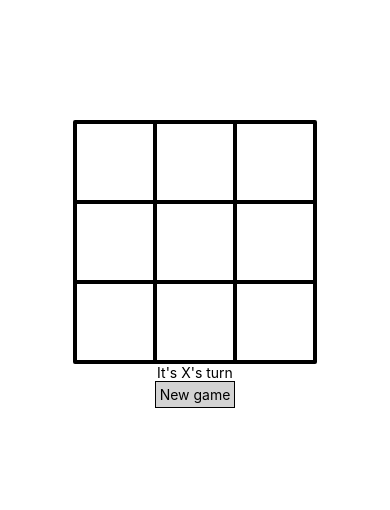
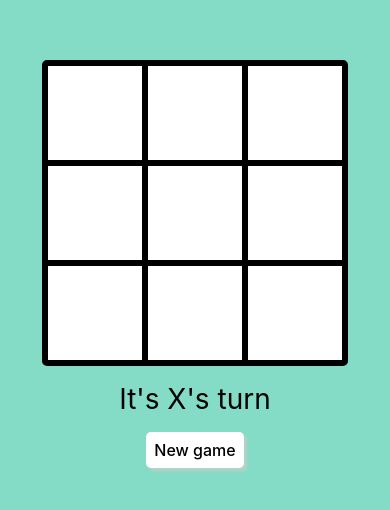
Before and after one commit to Blickhan/rn-tic-tac-toe, a React Native app: screen / in a window 390 px wide. Shown: the part 158-668 px from the top of the page. Built offline with nearby package versions, Linux system fonts and the light colour scheme.

Commit message:
refactor state to live in reducer, complete win validation, and just general organization improvements

```diff
--- a/src/App.tsx
+++ b/src/App.tsx
@@ -1,63 +1,11 @@
-import React, {useState} from 'react';
-import {
-  SafeAreaView,
-  StyleSheet,
-  Text,
-  TouchableOpacity,
-  View,
-} from 'react-native';
-import Board, {BoardState} from './Board';
-import {getWhoWon} from './utils';
+import React from 'react';
+import {SafeAreaView, StyleSheet} from 'react-native';
+import TicTacToe from './components/TicTacToe';
 
 const App = () => {
-  const initialPlayerTurn = 'X';
-  const initialBoardState = Array(3).fill(Array(3).fill(null));
-  const [boardState, setBoardState] = useState<BoardState>(initialBoardState);
-  const [playerTurn, setPlayerTurn] = useState<'X' | 'O'>(initialPlayerTurn);
-
-  const whoWon = getWhoWon(boardState);
-  const isGameOver = whoWon !== undefined;
-
-  const onPress = (col: number, row: number) => {
-    const newBoardState = boardState.map(function (arr) {
-      return arr.slice();
-    });
-
-    if (newBoardState[col][row] !== null || isGameOver) {
-      return;
-    }
-
-    newBoardState[col][row] = playerTurn;
-    setBoardState(newBoardState);
-    setPlayerTurn(playerTurn === 'X' ? 'O' : 'X');
-  };
-
-  const onReset = () => {
-    setPlayerTurn(initialPlayerTurn);
-    setBoardState(initialBoardState);
-  };
-
-  const getPlayerTurnText = () => {
-    if (isGameOver) {
-      if (whoWon === null) {
-        return "Cat's game";
-      } else {
-        return `${whoWon} won!`;
-      }
-    }
-
-    return `It's ${playerTurn}'s turn`;
-  };
-
   return (
     <SafeAreaView style={styles.safeArea}>
-      <View style={styles.container}>
-        <Board values={boardState} onBoxPress={onPress} />
-        <Text>{getPlayerTurnText()}</Text>
-        <TouchableOpacity style={styles.button} onPress={onReset}>
-          <Text>New game</Text>
-        </TouchableOpacity>
-      </View>
+      <TicTacToe />
     </SafeAreaView>
   );
 };
@@ -65,18 +13,7 @@ const App = () => {
 const styles = StyleSheet.create({
   safeArea: {
     flex: 1,
-  },
-  container: {
-    flex: 1,
-    padding: 16,
-    justifyContent: 'center',
-    alignItems: 'center',
-  },
-  button: {
-    padding: 4,
-    backgroundColor: 'lightgray',
-    borderWidth: 1,
-    borderColor: 'black',
+    backgroundColor: '#84DCC6',
   },
 });
 
--- a/src/Board.tsx
+++ /dev/null
@@ -1,66 +0,0 @@
-import React, {FC} from 'react';
-import {StyleSheet, Text, TouchableOpacity, View} from 'react-native';
-
-type Value = 'X' | 'O' | null;
-
-export type BoardState = Value[][];
-
-type BoxProps = {
-  value: Value;
-  onPress?: () => void;
-};
-
-const Box: FC<BoxProps> = ({value, onPress}) => {
-  return (
-    <TouchableOpacity style={styles.box} onPress={onPress}>
-      <Text>{value}</Text>
-    </TouchableOpacity>
-  );
-};
-
-type BoardProps = {
-  values: BoardState;
-  onBoxPress?: (col: number, row: number) => void;
-};
-
-const Board: FC<BoardProps> = ({values, onBoxPress}) => {
-  return (
-    <View style={styles.container}>
-      <View style={styles.row}>
-        {values[0].map((value, index) => {
-          return <Box value={value} onPress={() => onBoxPress?.(0, index)} />;
-        })}
-      </View>
-      <View style={styles.row}>
-        {values[1].map((value, index) => {
-          return <Box value={value} onPress={() => onBoxPress?.(1, index)} />;
-        })}
-      </View>
-      <View style={styles.row}>
-        {values[2].map((value, index) => {
-          return <Box value={value} onPress={() => onBoxPress?.(2, index)} />;
-        })}
-      </View>
-    </View>
-  );
-};
-
-const styles = StyleSheet.create({
-  container: {
-    borderWidth: 2,
-    borderRadius: 2,
-  },
-  row: {
-    flexDirection: 'row',
-  },
-  box: {
-    borderWidth: 2,
-    borderColor: 'black',
-    width: 80,
-    height: 80,
-    justifyContent: 'center',
-    alignItems: 'center',
-  },
-});
-
-export default Board;
--- /dev/null
+++ b/src/components/Board.tsx
@@ -0,0 +1,44 @@
+import React, {FC} from 'react';
+import {StyleSheet, View} from 'react-native';
+import {BoardState} from '../types';
+import Box from './Box';
+
+type BoardProps = {
+  values: BoardState;
+  onBoxPress: (col: number, row: number) => void;
+  disabled?: boolean;
+};
+
+const Board: FC<BoardProps> = ({values, onBoxPress, disabled}) => {
+  return (
+    <View style={styles.container}>
+      {values.map((rowValues, rowIndex) => (
+        <View key={rowIndex} style={styles.row}>
+          {rowValues.map((value, colIndex) => {
+            return (
+              <Box
+                key={`${rowIndex}${colIndex}`}
+                value={value}
+                onPress={() => onBoxPress(rowIndex, colIndex)}
+                disabled={!!value || disabled}
+              />
+            );
+          })}
+        </View>
+      ))}
+    </View>
+  );
+};
+
+const styles = StyleSheet.create({
+  container: {
+    borderWidth: 3,
+    borderRadius: 5,
+    backgroundColor: '#fff',
+  },
+  row: {
+    flexDirection: 'row',
+  },
+});
+
+export default Board;
--- /dev/null
+++ b/src/components/Box.tsx
@@ -0,0 +1,34 @@
+import React, {FC} from 'react';
+import {StyleSheet, Text, TouchableOpacity} from 'react-native';
+import {BoxValue} from '../types';
+
+type BoxProps = {
+  value: BoxValue;
+  onPress: () => void;
+  disabled?: boolean;
+};
+
+const Box: FC<BoxProps> = ({value, onPress, disabled}) => {
+  return (
+    <TouchableOpacity style={styles.box} onPress={onPress} disabled={disabled}>
+      <Text style={styles.text}>{value}</Text>
+    </TouchableOpacity>
+  );
+};
+
+const styles = StyleSheet.create({
+  box: {
+    borderWidth: 3,
+    borderColor: 'black',
+    width: 100,
+    height: 100,
+    justifyContent: 'center',
+    alignItems: 'center',
+  },
+  text: {
+    fontSize: 28,
+    fontWeight: '500',
+  },
+});
+
+export default Box;
--- /dev/null
+++ b/src/components/TicTacToe.tsx
@@ -0,0 +1,61 @@
+import React, {useReducer} from 'react';
+import {StyleSheet, Text, TouchableOpacity, View} from 'react-native';
+import Board from './Board';
+import {initialState, reducer} from '../reducer';
+import {getPlayerTurnText} from '../utils';
+
+const TicTacToe = () => {
+  const [state, dispatch] = useReducer(reducer, initialState);
+
+  const onBoxPress = (col: number, row: number) => {
+    dispatch({type: 'selectBox', col, row});
+  };
+
+  const onReset = () => dispatch({type: 'reset'});
+
+  const isGameOver = state.whoWon !== undefined;
+
+  return (
+    <View style={styles.container}>
+      <Board
+        values={state.boardState}
+        onBoxPress={onBoxPress}
+        disabled={isGameOver}
+      />
+      <Text style={styles.playerTurnText}>
+        {getPlayerTurnText(state.playerTurn, state.whoWon)}
+      </Text>
+      <TouchableOpacity style={styles.resetButton} onPress={onReset}>
+        <Text style={styles.resetText}>New game</Text>
+      </TouchableOpacity>
+    </View>
+  );
+};
+
+const styles = StyleSheet.create({
+  container: {
+    flex: 1,
+    padding: 16,
+    justifyContent: 'center',
+    alignItems: 'center',
+  },
+  playerTurnText: {
+    fontSize: 28,
+    marginVertical: 16,
+  },
+  resetButton: {
+    padding: 8,
+    backgroundColor: '#fff',
+    borderRadius: 5,
+    shadowColor: '#ccc',
+    shadowOpacity: 0.7,
+    shadowRadius: 3,
+    shadowOffset: {width: 3, height: 3},
+  },
+  resetText: {
+    fontSize: 16,
+    fontWeight: '500',
+  },
+});
+
+export default TicTacToe;
--- /dev/null
+++ b/src/reducer.ts
@@ -0,0 +1,45 @@
+import {BoardState, Player} from './types';
+import {getWhoWon} from './utils';
+
+type State = {
+  boardState: BoardState;
+  playerTurn: Player;
+  /** This is also used to infer if the game is over. null = draw, undefined = game isn't over */
+  whoWon: Player | null | undefined;
+};
+
+type Action = {type: 'selectBox'; col: number; row: number} | {type: 'reset'};
+
+export const initialState: State = {
+  boardState: new Array(3).fill(new Array(3).fill(null)),
+  playerTurn: 'X',
+  whoWon: undefined,
+};
+
+export function reducer(state: State, action: Action): State {
+  switch (action.type) {
+    case 'selectBox':
+      const {col, row} = action;
+      // box has already been selected or game is over
+      if (state.boardState[col][row] !== null || state.whoWon !== undefined) {
+        return state;
+      }
+
+      // make copy of board state
+      const newBoardState = state.boardState.map(function (arr) {
+        return arr.slice();
+      });
+
+      // mark selected box for current player
+      newBoardState[col][row] = state.playerTurn;
+      return {
+        boardState: newBoardState,
+        playerTurn: state.playerTurn === 'X' ? 'O' : 'X', // toggle player turn
+        whoWon: getWhoWon(newBoardState), // check if someone won
+      };
+    case 'reset':
+      return initialState;
+    default:
+      return state;
+  }
+}
--- /dev/null
+++ b/src/types.ts
@@ -0,0 +1,5 @@
+export type Player = 'X' | 'O';
+
+export type BoxValue = Player | null;
+
+export type BoardState = BoxValue[][];
--- a/src/utils.ts
+++ b/src/utils.ts
@@ -1,13 +1,103 @@
-import {BoardState} from './Board';
+import {BoardState, BoxValue, Player} from './types';
 
 /**
  *
  * @param boardState
  * @returns undefined if the game is not over, null if the game is a draw, otherwise the player who won
  */
-export const getWhoWon = (
-  boardState: BoardState,
-): 'X' | 'O' | null | undefined => {
-  // TODO: add validation to see who won
-  return;
+export const getWhoWon = (boardState: BoardState): BoxValue | undefined => {
+  // array of winning coordinate sets
+  const winningSets = [
+    // horizontal winners
+    [
+      [0, 0],
+      [0, 1],
+      [0, 2],
+    ],
+    [
+      [1, 0],
+      [1, 1],
+      [1, 2],
+    ],
+    [
+      [2, 0],
+      [2, 1],
+      [2, 2],
+    ],
+    // vertical winners
+    [
+      [0, 0],
+      [1, 0],
+      [2, 0],
+    ],
+    [
+      [0, 1],
+      [1, 1],
+      [2, 1],
+    ],
+    [
+      [0, 2],
+      [1, 2],
+      [2, 2],
+    ],
+    // diagnol winners
+    [
+      [0, 0],
+      [1, 1],
+      [2, 2],
+    ],
+    [
+      [0, 2],
+      [1, 1],
+      [2, 0],
+    ],
+  ];
+
+  for (let i = 0; i < winningSets.length; i++) {
+    // current set of winning coordinates
+    const [coords1, coords2, coords3] = winningSets[i];
+
+    // use the first value from the set as the current potential winner
+    const boxValue = boardState[coords1[0]][coords1[1]];
+
+    // check if the winning coordinates contain the same non-null values
+    if (
+      boxValue !== null &&
+      boardState[coords1[0]][coords1[1]] ===
+        boardState[coords2[0]][coords2[1]] &&
+      boardState[coords2[0]][coords2[1]] === boardState[coords3[0]][coords3[1]]
+    ) {
+      return boxValue;
+    }
+  }
+
+  // check if the board is full (cat's game), otherwise the game is not over
+  for (let i = 0; i < 3; i++) {
+    for (let j = 0; j < 3; j++) {
+      // empty box on the board so game is not over
+      if (boardState[i][j] === null) {
+        return;
+      }
+
+      // we have a draw
+      if (i === 2 && j === 2) {
+        return null;
+      }
+    }
+  }
 };
+
+export const getPlayerTurnText = (
+  playerTurn: Player,
+  whoWon: Player | null | undefined,
+) => {
+  if (whoWon !== undefined) {
+    if (whoWon === null) {
+      return "Cat's game";
+    } else {
+      return `${whoWon} won!`;
+    }
+  }
+
+  return `It's ${playerTurn}'s turn`;
+};
```
Also changed, not shown: 1 other file (tests, documents, lock files or other folders).
